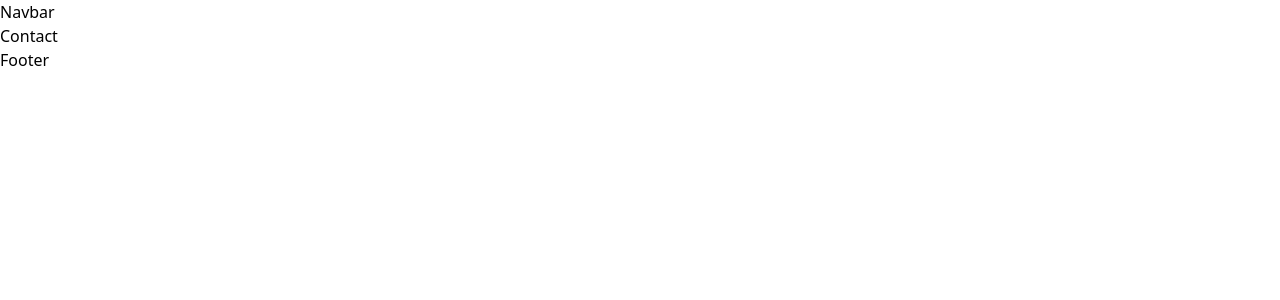
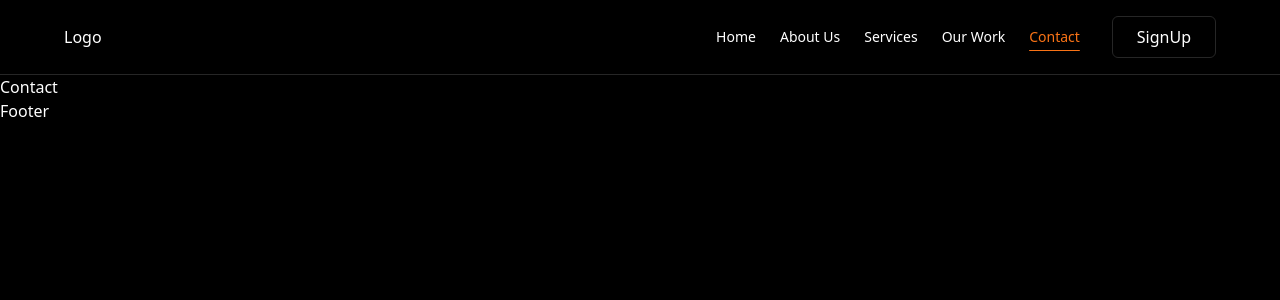
Before and after one commit to Segeramos/D.M-Agency, a React (Vite) app: page /contact in a window 1280 px wide. Shown: the top 300 px of the page. Built offline with nearby package versions, Linux system fonts and the light colour scheme.

Commit message:
feat: add responsive navbar

```diff
--- /dev/null
+++ b/src/components/Button.jsx
@@ -0,0 +1,11 @@
+import React from 'react'
+
+const Button = ({label, className}) => {
+  return (
+    <button className={className}>
+      {label}
+    </button>
+  )
+}
+
+export default Button
--- a/src/components/Navbar.jsx
+++ b/src/components/Navbar.jsx
@@ -1,8 +1,117 @@
-import React from 'react'
+import React, { useState } from 'react';
+import { NavLink, Link } from 'react-router-dom';
+import Button from './Button';
+import { Menu, X } from 'lucide-react';
+
+
+// navigation links
+const navLinks = [
+     {
+        path: "/",
+        label: "Home"
+      },
+       {
+        path: "/about",
+        label: "About Us"
+      },
+       {
+        path: "/services",
+        label: "Services"
+      },
+       {
+        path: "/ourWork",
+        label: "Our Work"
+      },
+       {
+        path: "/contact",
+        label: "Contact"
+      },
+]
 
 const Navbar = () => {
+
+  const [nav, setNav] = useState(false);
+
+  // function to toggle mobile menu
+  const toggleNav = () => {
+    setNav(!nav);
+  }
+
+
   return (
-    <div>Navbar</div>
+    <nav className="w-full border-b border-neutral-800">
+
+      <div className="w-[90%] mx-auto flex justify-between py-4 items-center">
+        <Link to="/">
+          Logo
+        </Link>
+
+        <div className="flex items-center gap-8">
+          <ul className="md:flex gap-6 hidden">
+            {
+              navLinks.map((link, index) => (
+                <li key={index} className="hover:text-[#f97316] text-sm">
+                    <NavLink
+                      to={link.path}
+                      className={({isActive, isPending}) => (
+                        isActive ? "active" : isPending ? "pending" : ""
+                      ) }
+                    >
+                      {link.label}
+                    </NavLink>
+                </li>
+              ))
+            }
+          </ul>
+          <div className="hidden md:block">
+            <Button
+              className="border border-neutral-800 px-6 py-2 rounded-md"
+              label="SignUp"
+            />
+          </div>
+          <button
+            onClick={toggleNav}
+            className="block md:hidden border p-[0.8] text-[#f97316] cursor-pointer"
+          >
+            {
+              nav ? <Menu size={20} className="text-[#f97316]" /> : <X  size={20} className="text-[#f97316] " />
+            }
+          </button>
+        </div>
+
+      </div>
+
+      {/* mobile menu */}
+      {
+        nav && (
+          <div className="w-[90%] mx-auto mt-4 flex flex-col justify-center items-center">
+            <ul className="md:hidden z-5 gap-6 flex flex-col justify-center items-center">
+              {
+                navLinks.map((link, index) => (
+                  <li key={index} className="hover:text-[#f97316] text-sm ">
+                      <NavLink
+                        to={link.path}
+                        className={({isActive, isPending}) => (
+                          isActive ? "active" : isPending ? "pending" : ""
+                        ) }
+                      >
+                        {link.label}
+                      </NavLink>
+                  </li>
+                ))
+              }
+            </ul>
+            <div className="block md:hidden mt-4">
+              <Button
+                className="border border-neutral-800 px-6 py-2 rounded-md"
+                label="SignUp"
+              />
+            </div>
+          </div>
+        )
+      }
+
+    </nav>
   )
 }
 
--- a/src/index.css
+++ b/src/index.css
@@ -1 +1,11 @@
 @import "tailwindcss";
+
+html {
+    background: black;
+    color: white;
+    scroll-behavior: smooth;
+}
+
+.active {
+    @apply text-[#f97316] underline underline-offset-8
+}
```
